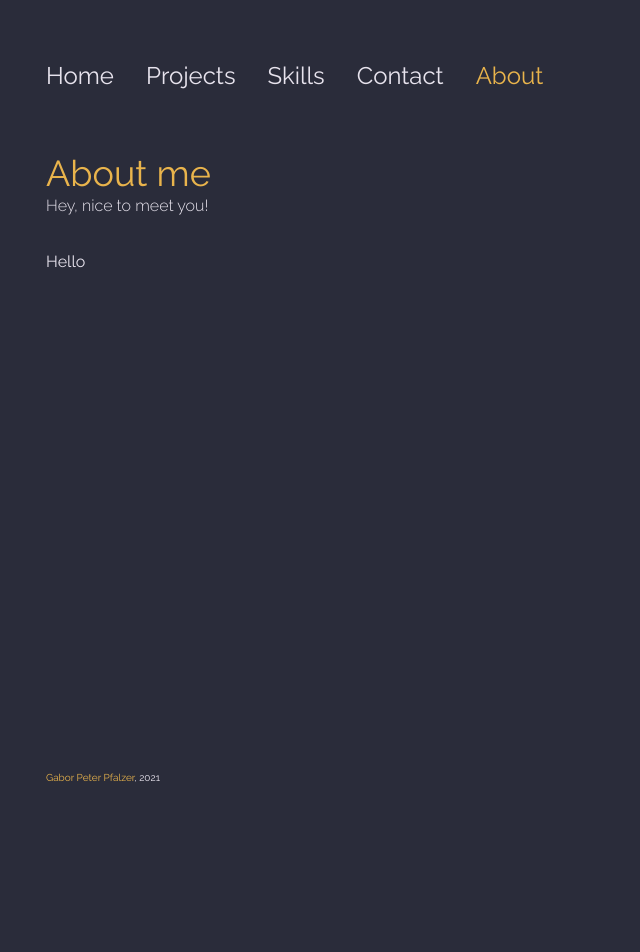
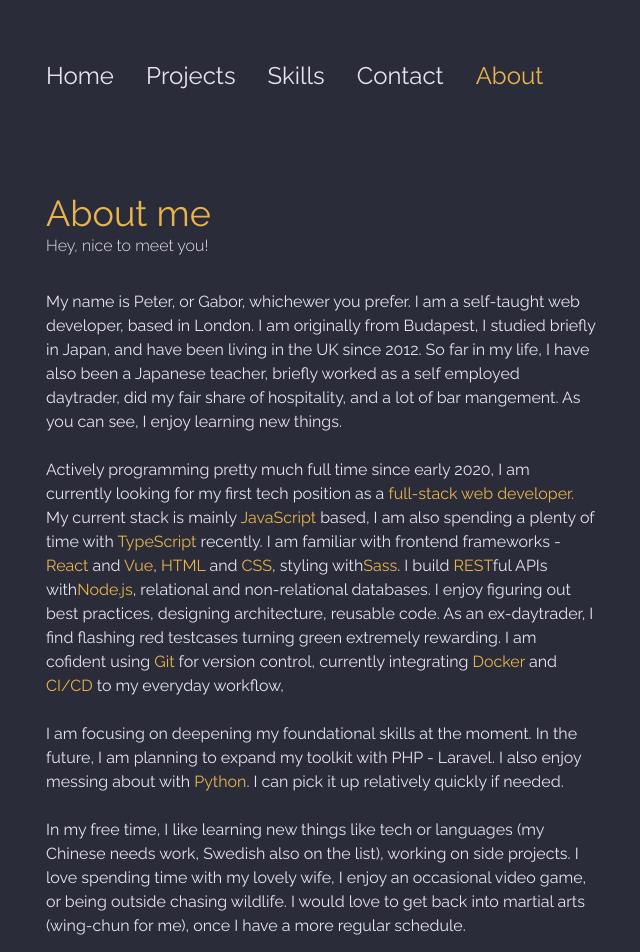
Before and after one commit to pfalzergbr/portfolio, a Next.js app: page /about in a window 1280 px wide. Shown: the top 952 px of the page, without its empty margins (146-786 px from the left). Before the commit the page ends 800 px from the top, so only its background shows below. Built offline with nearby package versions, Linux system fonts and the light colour scheme.

Commit message:
add about me section

```diff
--- a/components/about/Subsection.tsx
+++ b/components/about/Subsection.tsx
@@ -10,7 +10,7 @@ const SubSection: React.FC<SubSectionProps> = ({title, children}) => {
   return (
   <>
     {title && <h3 className={styles.sectionSubheader}>{title}</h3>}
-    <p className={styles.sectionParagraph}>{children}</p>
+    {children}
   </>);
 }
 
--- a/components/about/styles/Section.module.scss
+++ b/components/about/styles/Section.module.scss
@@ -7,6 +7,9 @@
   font-weight: 400;
   line-height: 2.4rem;
 
+  &:first-child {
+    margin-top: 4rem;
+  }
   &Title {
     font-size: $font-size-36;
     line-height: 4.2rem;
--- a/pages/about/index.tsx
+++ b/pages/about/index.tsx
@@ -1,17 +1,74 @@
 import AnimatedRoute from '../../layout/AnimatedRoute';
-import styles from './index.module.scss';
-import Section from '../../components/about/Section'
-import Subsection from '../../components/about/Subsection'
+import indexStyles from './index.module.scss';
+import styles from '../../components/about/styles/Section.module.scss';
+import Section from '../../components/about/Section';
+import Subsection from '../../components/about/Subsection';
 
 export interface Props {}
 
 const About: React.FC<Props> = () => {
   return (
-    <AnimatedRoute className={styles.about}>
-      <Section title="About me" subtitle="Hey, nice to meet you!">
-        Hello
+    <AnimatedRoute className={indexStyles.about}>
+      <Section title='About me' subtitle='Hey, nice to meet you!'>
+        <Subsection>
+          <p className={styles.sectionParagraph}>
+            My name is Peter, or Gabor, whichewer you prefer. I am a self-taught
+            web developer, based in London. I am originally from Budapest, I
+            studied briefly in Japan, and have been living in the UK since 2012.
+            So far in my life, I have also been a Japanese teacher, briefly
+            worked as a self employed daytrader, did my fair share of
+            hospitality, and a lot of bar mangement. As you can see, I enjoy
+            learning new things.
+          </p>
+          <p className={styles.sectionParagraph}>
+            Actively programming pretty much full time since early 2020, I am
+            currently looking for my first tech position as a{' '}
+            <span className={styles.sectionHighlight}>
+              full-stack web developer.
+            </span>{' '}
+            My current stack is mainly{' '}
+            <span className={styles.sectionHighlight}>JavaScript</span> based, I
+            am also spending a plenty of time with{' '}
+            <span className={styles.sectionHighlight}>TypeScript</span>{' '}
+            recently. I am familiar with frontend frameworks -{' '}
+            <span className={styles.sectionHighlight}>React</span> and{' '}
+            <span className={styles.sectionHighlight}>Vue</span>,{' '}
+            <span className={styles.sectionHighlight}>HTML</span> and{' '}
+            <span className={styles.sectionHighlight}>CSS</span>, styling with
+            <span className={styles.sectionHighlight}>Sass</span>. I build{' '}
+            <span className={styles.sectionHighlight}>REST</span>ful APIs with
+            <span className={styles.sectionHighlight}>Node.js</span>, relational
+            and non-relational databases. I enjoy figuring out best practices,
+            designing architecture, reusable code. As an ex-daytrader, I find
+            flashing red testcases turning green extremely rewarding. I am
+            cofident using <span className={styles.sectionHighlight}>Git</span>{' '}
+            for version control, currently integrating{' '}
+            <span className={styles.sectionHighlight}>Docker</span> and{' '}
+            <span className={styles.sectionHighlight}>CI/CD</span> to my
+            everyday workflow,{' '}
+          </p>
+          <p className={styles.sectionParagraph}>
+            I am focusing on deepening my foundational skills at the moment. In
+            the future, I am planning to expand my toolkit with PHP - Laravel. I
+            also enjoy messing about with{' '}
+            <span className={styles.sectionHighlight}>Python</span>. I can pick
+            it up relatively quickly if needed.
+          </p>
+          <p className={styles.sectionParagraph}>
+            In my free time, I like learning new things like tech or languages
+            (my Chinese needs work, Swedish also on the list), working on side
+            projects. I love spending time with my lovely wife, I enjoy an
+            occasional video game, or being outside chasing wildlife. I would
+            love to get back into martial arts (wing-chun for me), once I have a
+            more regular schedule.
+          </p>
+          <p className={styles.sectionParagraph}>
+            Although I don`t have aspirations in bartending or hospitality
+            anymore, I do maintain a professional curiosity, and always try to
+            apply the lessons I have learnt.
+          </p>
+        </Subsection>
       </Section>
-
     </AnimatedRoute>
   );
 };
```
